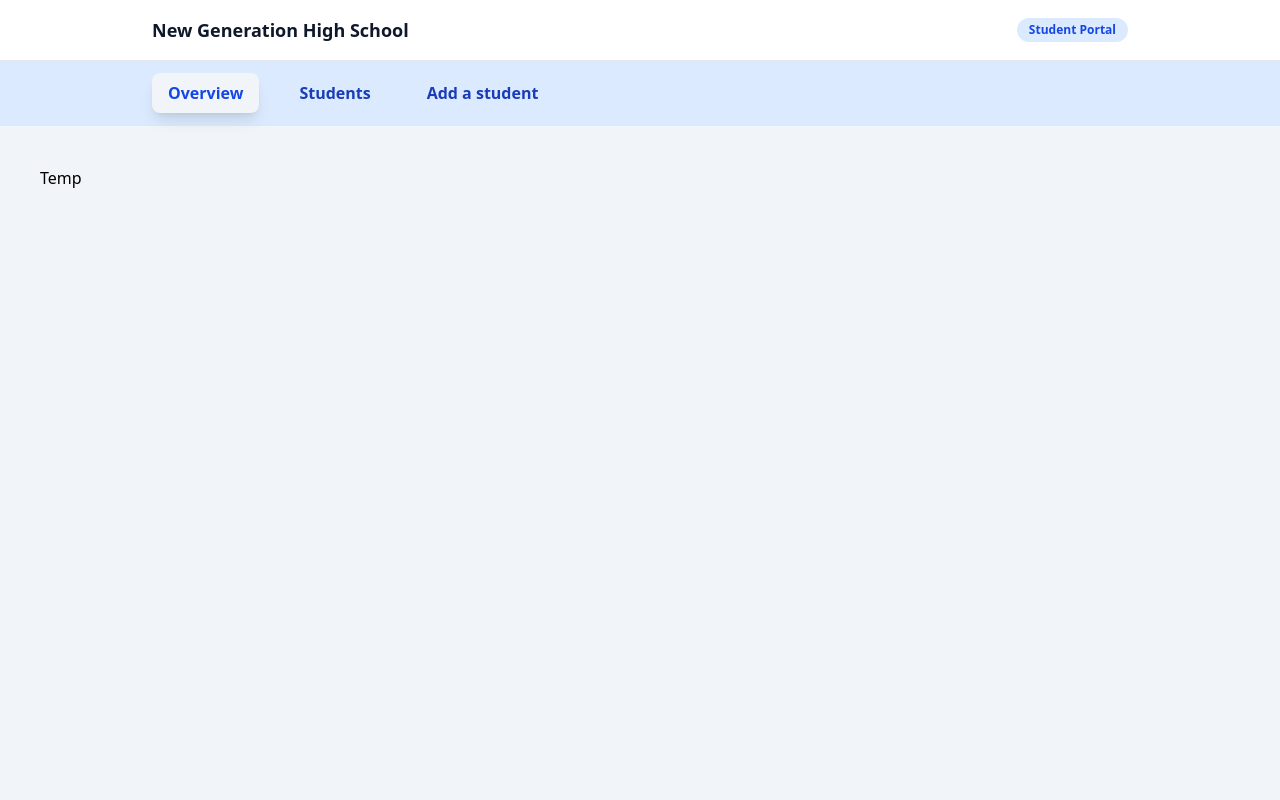
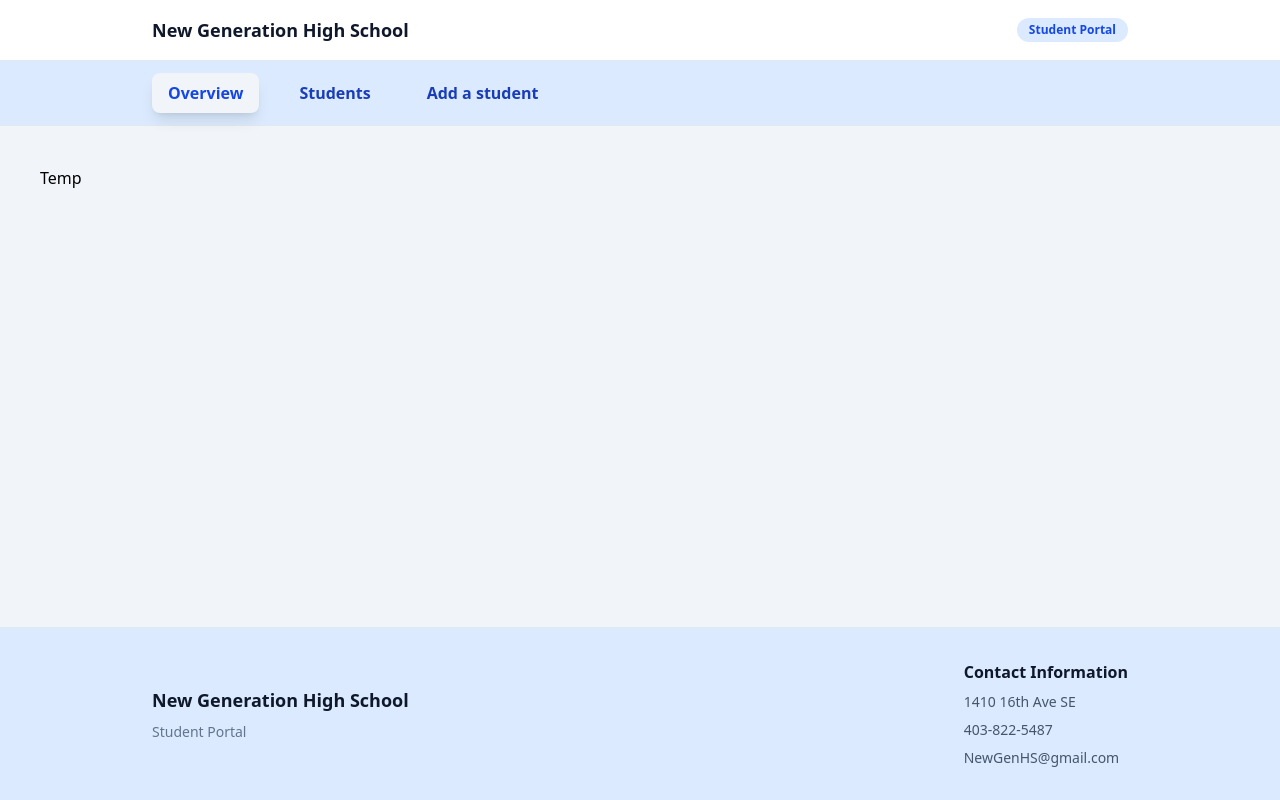
Before and after one commit to aqarda/cprg306-student-portal-g8, a Next.js app: page / in a window 1280 px wide. Built offline with nearby package versions, Linux system fonts and the light colour scheme.

Commit message:
Added file info to header. Fully implemented the Footer. made a temp stats panel to start working on. updated the layout Page for the footer as well

```diff
--- a/app/layout.tsx
+++ b/app/layout.tsx
@@ -1,5 +1,6 @@
 import type { Metadata } from "next";
 import Navbar from "@/components/Navbar";
+import Footer from "@/components/Footer";
 import "./globals.css";
 
 export const metadata: Metadata = {
@@ -12,9 +13,14 @@ export const metadata: Metadata = {
 const RootLayout = ({ children }: { children: React.ReactNode }) => {
     return (
         <html lang="en">
-            <body className="bg-slate-100 min-h-screen">
+            <body className="bg-slate-100 min-h-screen flex flex-col">
                 <Navbar />
-                {children}
+
+                <main className="flex-1">
+                    {children}
+                </main>
+
+                <Footer />
             </body>
         </html>
     );
--- a/components/Footer.tsx
+++ b/components/Footer.tsx
@@ -0,0 +1,57 @@
+/**
+ * File: Footer.tsx
+ * Author: Patrick Bouley
+ * Date: October 26, 2026
+ *
+ * This component displays the school's footer.
+ * It does not require props because the contact details are predefined.
+ * It separates the school name from its contact information.
+ * Tailwind CSS controls the layout and responsive styling.
+ * The output is a footer shared across the student portal.
+ */
+
+const Footer = () => {
+
+    // Shared style for the contact information
+    const textStyle = "text-sm text-slate-600";
+
+    return (
+        <footer className="bg-blue-100 border-t border-slate-200">
+            <div className="max-w-5xl mx-auto px-6 py-8">
+                {/* School information and contact details */}
+                <div className="flex flex-col sm:flex-row sm:items-center justify-between gap-6">
+                    {/* School information */}
+                    <div>
+                        <h2 className="text-lg font-bold text-slate-900">
+                            New Generation High School
+                        </h2>
+
+                        <p className="text-sm text-slate-500 mt-2">
+                            Student Portal
+                        </p>
+                    </div>
+                    {/* Contact information */}
+                    <div className="space-y-2">
+                        <h3 className="font-semibold text-slate-900">
+                            Contact Information
+                        </h3>
+
+                        <p className={textStyle}>
+                            1410 16th Ave SE
+                        </p>
+
+                        <p className={textStyle}>
+                            403-822-5487
+                        </p>
+
+                        <p className={textStyle}>
+                            NewGenHS@gmail.com
+                        </p>
+                    </div>
+                </div>
+            </div>
+        </footer>
+    );
+};
+
+export default Footer;
--- a/components/StatsPanel.tsx
+++ b/components/StatsPanel.tsx
@@ -0,0 +1,7 @@
+const StatsPanel = () => {
+    return (
+        <h1>temp</h1>
+    );
+};
+
+export default StatsPanel;
```
Also changed, not shown: components/Navbar.tsx (+9 -3 lines).
